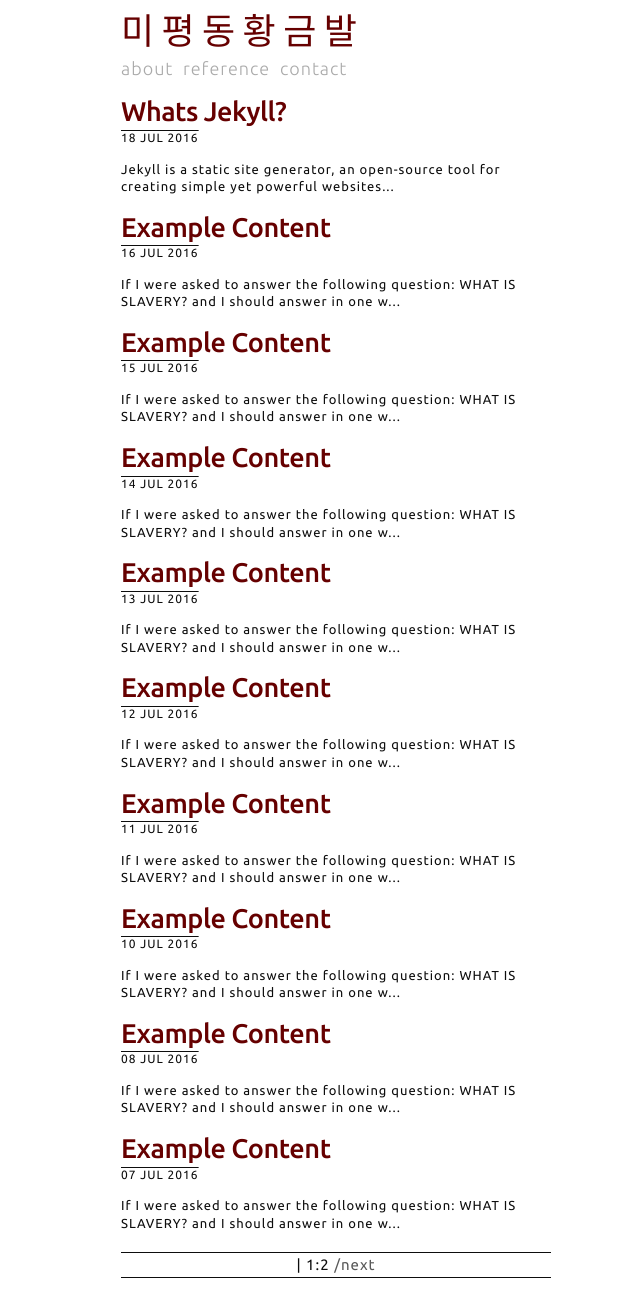
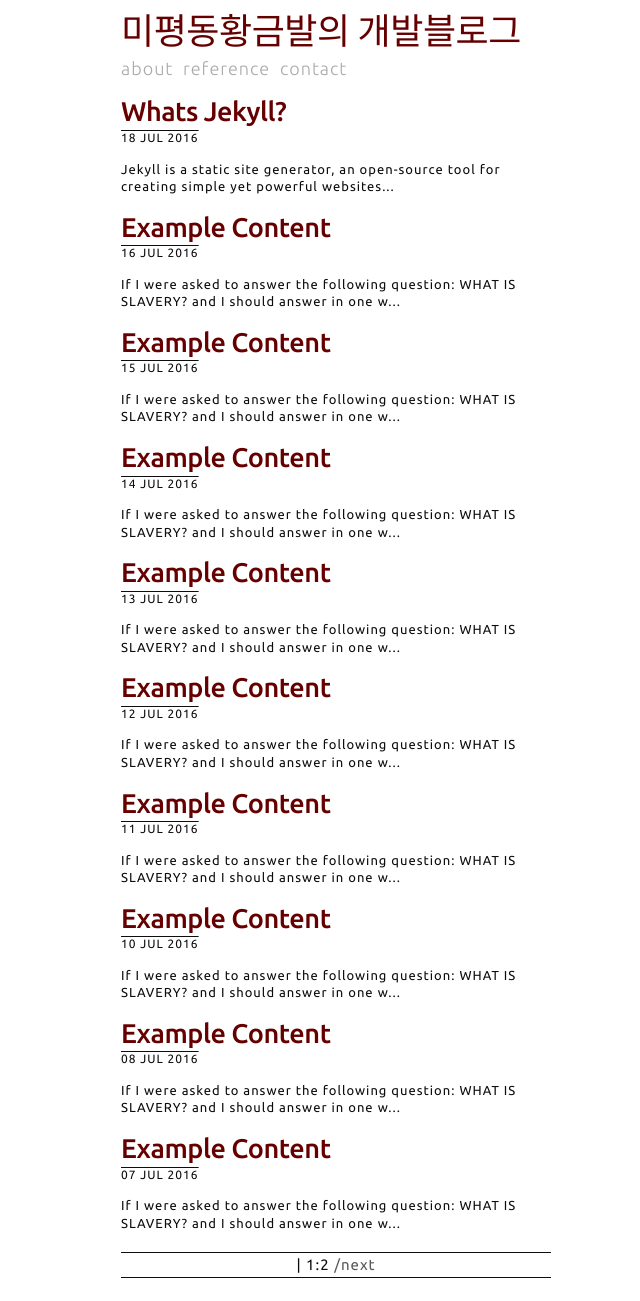
Before and after one commit to kimdaeman14/kimdaeman14.github.io, a Jekyll site: the page built from index.html, in a window 1280 px wide. Shown: the whole page, without its empty margins (304-944 px from the left). Built offline with Jekyll 4.4.1, drawn with Linux system fonts in a browser that asks for light colours; the list of posts is cut into pages by our own code.

Commit message:
Update _config.yml

```diff
--- a/_config.yml
+++ b/_config.yml
@@ -4,7 +4,7 @@
 # # # # # # # # # #
 
 # Basic
-name: "미 평 동 황 금 발"
+name: "미평동황금발의 개발블로그"
 description: "dirty and malnourished jekyll theme"
 
 # URL
```
